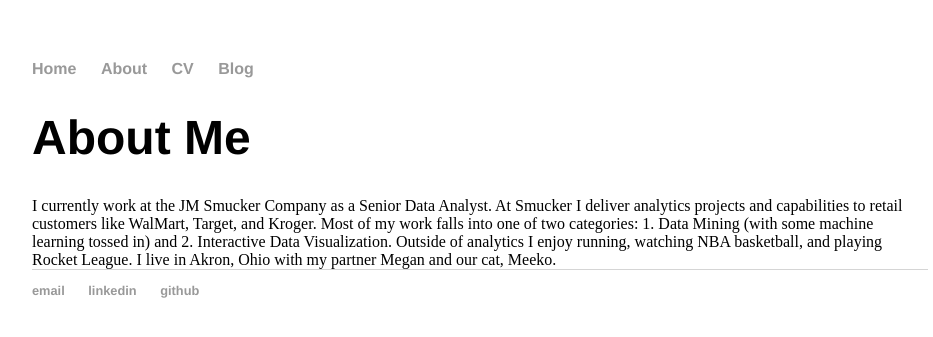
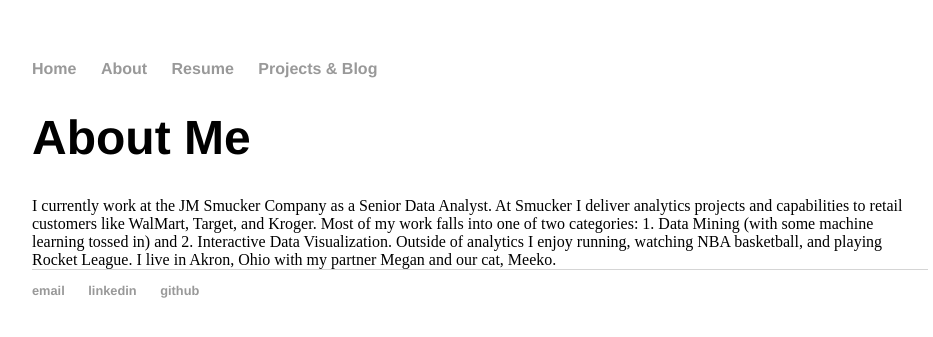
Before and after one commit to MatthewBrower/matthewbrower.github.io, a Jekyll site: the page built from about/index.html, in a window 1280 px wide. Shown: the top 337 px of the page, without its empty margins (160-1093 px from the left). Built offline with Jekyll 4.4.1, drawn with Linux system fonts in a browser that asks for light colours.

Commit message:
Update default.html

```diff
--- a/_layouts/default.html
+++ b/_layouts/default.html
@@ -11,8 +11,8 @@
 	    		<ul>
 	        		<li><a href="/">Home</a></li>
 		        	<li><a href="/about">About</a></li>
-	        		<li><a href="/cv">CV</a></li>
-	        		<li><a href="/blog">Blog</a></li>
+	        		<li><a href="/resume">Resume</a></li>
+	        		<li><a href="/blog">Projects & Blog</a></li>
 	    		</ul>
 			</nav>
 			<div class="container">
```
